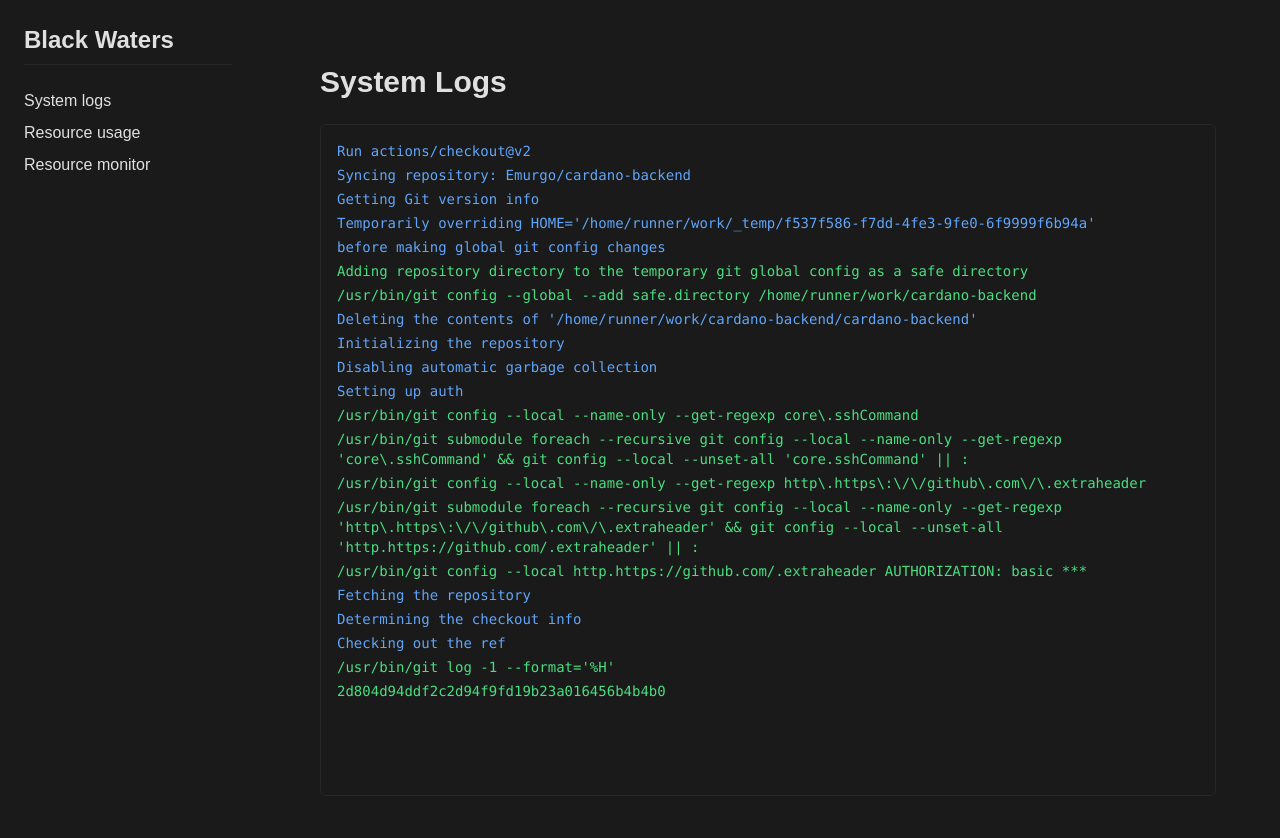
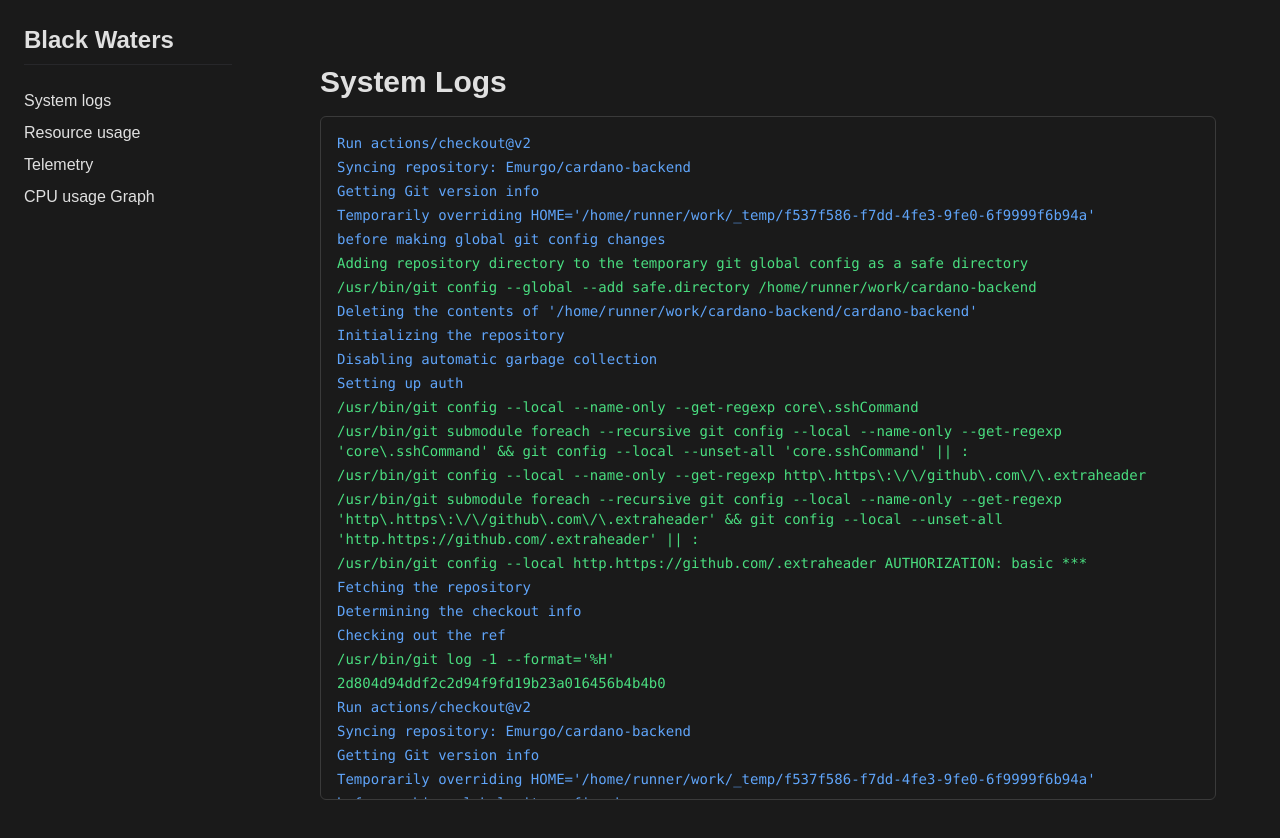
Before and after one commit to AakashRawat04/BlackWaters, a Next.js app: page /systemlogs in a window 1280 px wide. Shown: the top 838 px of the page. Built offline with nearby package versions, Linux system fonts and the light colour scheme.

Commit message:
feat: add cpu usage graph

```diff
--- /dev/null
+++ b/app/cpuusagegraph/page.tsx
@@ -0,0 +1,85 @@
+"use client";
+
+import { Card, CardContent, CardHeader, CardTitle } from "@/components/ui/card";
+import { useEffect, useState } from "react";
+import {
+	CartesianGrid,
+	Legend,
+	Line,
+	LineChart,
+	ResponsiveContainer,
+	Tooltip,
+	XAxis,
+	YAxis,
+} from "recharts";
+
+const generateRandomData = (count: number) => {
+	const data = [];
+	const currentTime = new Date();
+	for (let i = 0; i < count; i++) {
+		data.push({
+			time: new Date(
+				currentTime.getTime() - (count - i) * 60000
+			).toLocaleTimeString(),
+			usage: Math.floor(Math.random() * 100),
+		});
+	}
+	return data;
+};
+
+export default function MemoryUsageGraph() {
+	const [data, setData] = useState(generateRandomData(30));
+
+	useEffect(() => {
+		setData((prevData) => {
+			const newData = [
+				...prevData.slice(1),
+				{
+					time: new Date().toLocaleTimeString(),
+					usage: Math.floor(Math.random() * 100),
+				},
+			];
+			return newData;
+		});
+	}, []);
+
+	return (
+		<div className="flex flex-col h-screen bg-[#1a1a1a] text-[#e0e0e0]">
+			<h1 className="text-3xl font-bold p-8 pb-4">Memory Usage Graph</h1>
+			<div className="flex-grow p-8 pt-0">
+				<Card className="w-full h-full bg-[#2a2a2a] border-[#3a3a3a]">
+					<CardHeader>
+						<CardTitle className="text-[#FF6B6B]">
+							Memory Usage Over Time
+						</CardTitle>
+					</CardHeader>
+					<CardContent className="h-[calc(100%-5rem)]">
+						<ResponsiveContainer width="100%" height="100%">
+							<LineChart data={data}>
+								<CartesianGrid strokeDasharray="3 3" stroke="#3a3a3a" />
+								<XAxis dataKey="time" stroke="#e0e0e0" />
+								<YAxis stroke="#e0e0e0" />
+								<Tooltip
+									contentStyle={{
+										backgroundColor: "#2a2a2a",
+										border: "none",
+										color: "#e0e0e0",
+									}}
+									labelStyle={{ color: "#e0e0e0" }}
+								/>
+								<Legend />
+								<Line
+									type="monotone"
+									dataKey="usage"
+									stroke="#FF6B6B"
+									strokeWidth={2}
+									dot={false}
+								/>
+							</LineChart>
+						</ResponsiveContainer>
+					</CardContent>
+				</Card>
+			</div>
+		</div>
+	);
+}
--- a/app/systemlogs/page.tsx
+++ b/app/systemlogs/page.tsx
@@ -87,13 +87,76 @@ const logEntries = [
 		content: "2d804d94ddf2c2d94f9fd19b23a016456b4b4b0",
 		color: "text-green-400",
 	},
+	// add 20 more log entries
+	{ id: 22, content: "Run actions/checkout@v2", color: "text-blue-400" },
+	{
+		id: 23,
+		content: "Syncing repository: Emurgo/cardano-backend",
+		color: "text-blue-400",
+	},
+	{ id: 24, content: "Getting Git version info", color: "text-blue-400" },
+	{
+		id: 25,
+		content:
+			"Temporarily overriding HOME='/home/runner/work/_temp/f537f586-f7dd-4fe3-9fe0-6f9999f6b94a'",
+		color: "text-blue-400",
+	},
+	{
+		id: 26,
+		content: "before making global git config changes",
+		color: "text-blue-400",
+	},
+	{
+		id: 27,
+		content:
+			"Adding repository directory to the temporary git global config as a safe directory",
+		color: "text-green-400",
+	},
+	{
+		id: 28,
+		content:
+			"/usr/bin/git config --global --add safe.directory /home/runner/work/cardano-backend",
+		color: "text-green-400",
+	},
+	{
+		id: 29,
+		content:
+			"Deleting the contents of '/home/runner/work/cardano-backend/cardano-backend'",
+		color: "text-blue-400",
+	},
+	{ id: 30, content: "Initializing the repository", color: "text-blue-400" },
+	{
+		id: 31,
+		content: "Disabling automatic garbage collection",
+		color: "text-blue-400",
+	},
+	{ id: 32, content: "Setting up auth", color: "text-blue-400" },
+	{
+		id: 33,
+		content:
+			"/usr/bin/git config --local --name-only --get-regexp core\\.sshCommand",
+		color: "text-green-400",
+	},
+	{
+		id: 34,
+		content:
+			"/usr/bin/git submodule foreach --recursive git config --local --name-only --get-regexp 'core\\.sshCommand' && git config --local --unset-all 'core.sshCommand' || :",
+		color: "text-green-400",
+	},
+	{
+		id: 35,
+		content:
+			"/usr/bin/git config --local --name-only --get-regexp http\\.https\\:\\/\\/github\\.com\\/\\.extraheader",
+		color: "text-green-400",
+	},
 ];
 
 export default function SystemLogs() {
 	return (
-		<div className="flex-1 p-8 bg-[#1a1a1a] text-[#e0e0e0]">
-			<h1 className="text-3xl font-bold mb-6">System Logs</h1>
-			<ScrollArea className="h-[calc(100vh-8rem)] rounded-md border">
+		<div className="flex flex-col h-screen bg-[#1a1a1a] text-[#e0e0e0]">
+			<h1 className="text-3xl font-bold p-8 pb-4">System Logs</h1>
+			<div className="flex-grow overflow-hidden p-8 pt-0">
+				<ScrollArea className="h-full rounded-md border border-[#3a3a3a]">
 					<div className="p-4">
 						{logEntries.map((entry) => (
 							<div
@@ -106,5 +169,6 @@ export default function SystemLogs() {
 					</div>
 				</ScrollArea>
 			</div>
+		</div>
 	);
 }
--- a/components/Sidebar.tsx
+++ b/components/Sidebar.tsx
@@ -22,7 +22,12 @@ export default function Sidebar() {
 					</li>
 					<li>
 						<Link href="/resourcemonitor" className="hover:text-[#ffffff]">
-							Resource monitor
+							Telemetry
+						</Link>
+					</li>
+					<li>
+						<Link href="/cpuusagegraph" className="hover:text-[#ffffff]">
+							CPU usage Graph
 						</Link>
 					</li>
 				</ul>
--- a/package.json
+++ b/package.json
@@ -18,6 +18,7 @@
     "next": "14.2.11",
     "react": "^18",
     "react-dom": "^18",
+    "recharts": "^2.12.7",
     "tailwind-merge": "^2.5.2",
     "tailwindcss-animate": "^1.0.7"
   },
```
Also changed, not shown: 1 other file (tests, documents, lock files or other folders). Lines whose indentation alone changed are shown as unchanged.
